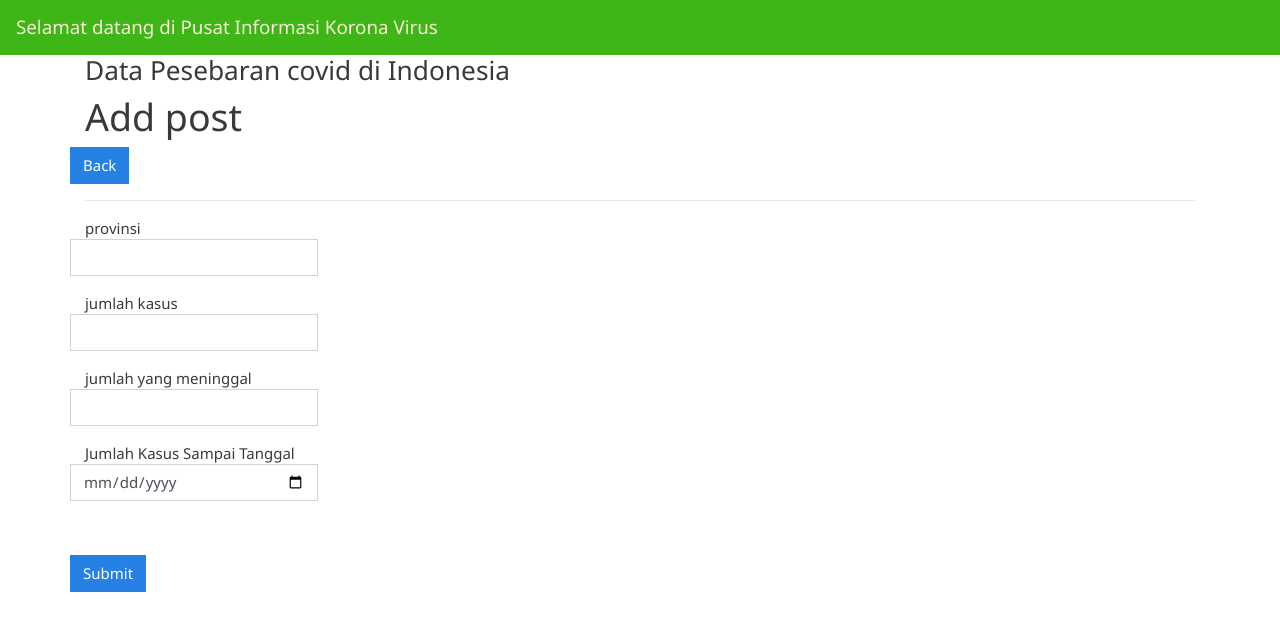
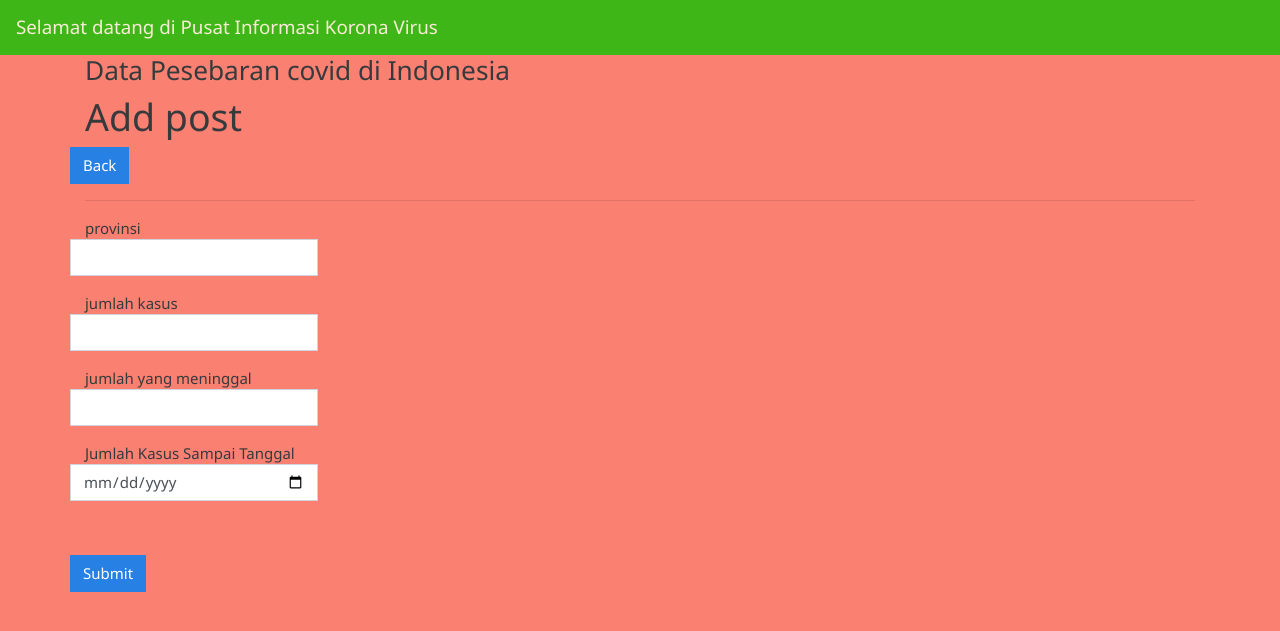
Before and after one commit to Faizahhusniah/projek-uts-pabw.github.io, a PHP site: page /add.php in a window 1280 px wide. Shown: the top 631 px of the page. Run offline with PHP 8.4, Linux system fonts and the light colour scheme.

Commit message:
Update header.php

```diff
--- a/inc/header.php
+++ b/inc/header.php
@@ -14,7 +14,7 @@
       </script>
    </head>
 
-   <body>
+ <body style="background-color: salmon" id="page-top">
    <nav class="navbar navbar-expand-lg navbar-dark bg-success">
   <a class="navbar-brand" style="color:antiquewhite" href="#" class="text-center"> Selamat datang di Pusat Informasi Korona Virus</a>
 
```
